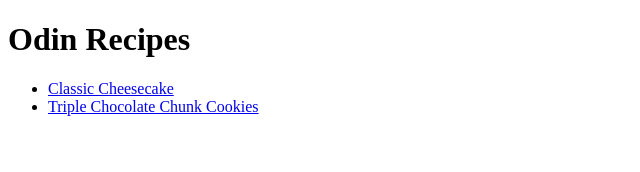
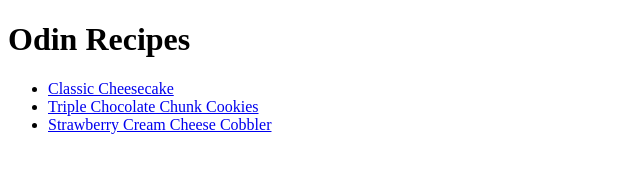
Before and after one commit to e-slaney/odin-recipes, a plain HTML site: page index.html in a window 1280 px wide. Shown: the whole page, without its empty margins (0-640 px from the left). Drawn offline with Linux system fonts and the light colour scheme.

Commit message:
Update index.html file

```diff
--- a/index.html
+++ b/index.html
@@ -11,6 +11,7 @@
         <ul>
             <li><a href="./recipes/cheesecake.html">Classic Cheesecake</a></li>
             <li><a href="./recipes/cookies.html">Triple Chocolate Chunk Cookies</a></li>
+            <li><a href="./recipes/cobbler.html">Strawberry Cream Cheese Cobbler</a></li>
         </ul>
 
     </body>
```
